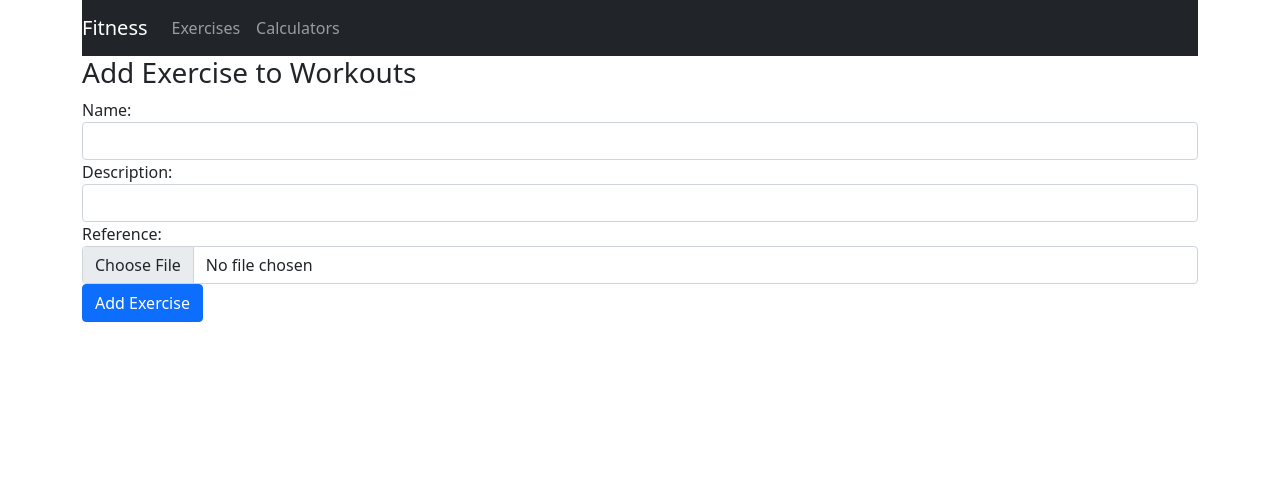
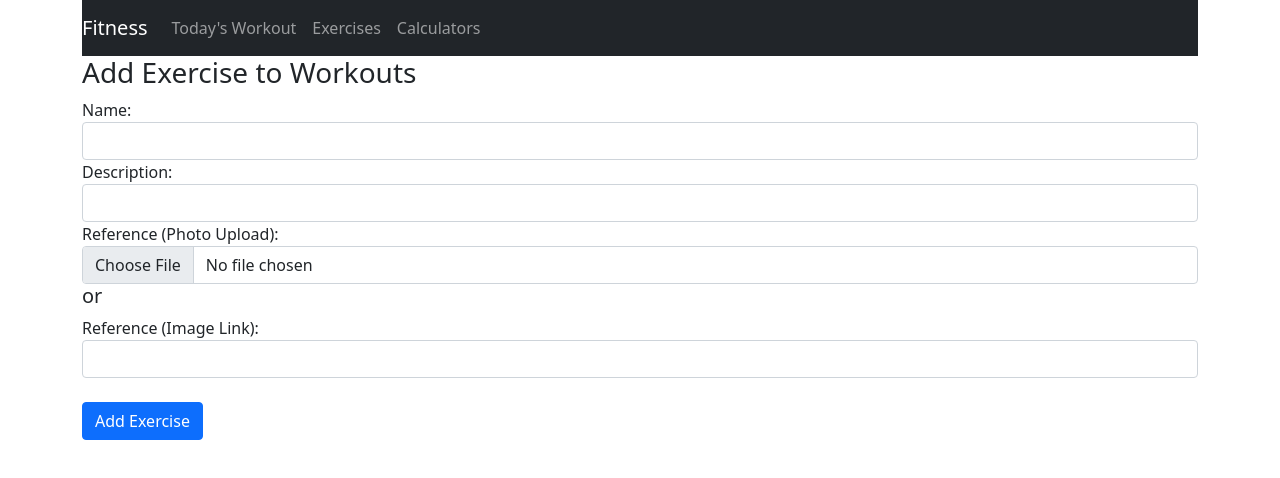
Before and after one commit to ohch00/fitness, a React (Create React App) app in the folder client/: page /add in a window 1280 px wide. Shown: the top 478 px of the page. Built offline with nearby package versions, Linux system fonts and the light colour scheme; no server answers.

Commit message:
links allowed for exercise image references

```diff
--- a/client/src/components/create-exercise.js
+++ b/client/src/components/create-exercise.js
@@ -10,14 +10,16 @@ export default class CreateExercise extends Component {
 
         this.onChangeName = this.onChangeName.bind(this);
         this.onChangeDescription = this.onChangeDescription.bind(this);
-        this.onChangeReference = this.onChangeReference.bind(this);
+        this.onChangeReferencePhoto = this.onChangeReferencePhoto.bind(this);
+        this.onChangeReferenceLink = this.onChangeReferenceLink.bind(this);
         this.onSubmit = this.onSubmit.bind(this);
         this.uploadImage = this.uploadImage.bind(this);
 
         this.state = {
             name: '',
             description: '',
-            reference: undefined
+            reference: undefined,
+            isUpload: false
         }
     }
 
@@ -33,12 +35,22 @@ export default class CreateExercise extends Component {
         });
     }
 
-    onChangeReference(e) {
+    onChangeReferencePhoto(e) {
         this.setState({
-            reference: e
+            reference: e,
+            isUpload: true
         });
 
     }
+
+    onChangeReferenceLink(e) {
+        this.setState({
+            reference: e.target.value
+        });
+
+    }
+
+
 
     /* Start of image upload procedure */
     async uploadImage(file) {
@@ -56,12 +68,27 @@ export default class CreateExercise extends Component {
     async onSubmit(e){
         e.preventDefault();
 
-        let url = await this.uploadImage(this.state.reference);
+        if (this.state.isUpload){
+            let url = await this.uploadImage(this.state.reference);
+            const exercise = {
+                name: this.state.name,
+                description: this.state.description,
+                reference: url
+
+            }
+
+            console.log(exercise);
+
+            axios.post('http://localhost:3001/exercises/add', exercise)
+            .then(res => console.log(res.data));
+
+            window.location = '/exercises';
+        } else {
 
         const exercise = {
             name: this.state.name,
             description: this.state.description,
-            reference: url
+            reference: this.state.reference
 
         }
         console.log(exercise);
@@ -69,8 +96,8 @@ export default class CreateExercise extends Component {
         axios.post('http://localhost:3001/exercises/add', exercise)
         .then(res => console.log(res.data));
 
-        window.location = '/';
-    }
+        window.location = '/exercises';
+    }}
 
 render(){
     return (
@@ -89,20 +116,27 @@ render(){
         <div className="form-group">
           <label>Description: </label>
           <input  type="text"
-              required
               className="form-control"
               value={this.state.description}
               onChange={this.onChangeDescription}
               />
         </div>
         <div className="form-group">
-          <label>Reference: </label>
+          <label>Reference (Photo Upload): </label>
           <input  type="file"
-              required
               className="form-control"
-              onChange={(e) => this.onChangeReference(e.target.files[0])}
+              onChange={(e) => this.onChangeReferencePhoto(e.target.files[0])}
               />
         </div>
+        <h5> or </h5>
+        <div className="form-group">
+          <label>Reference (Image Link): </label>
+          <input  type="link"
+              className="form-control"
+              onChange={this.onChangeReferenceLink}
+              />
+        </div>
+        <br></br>
         <div className="form-group">
           <input type="button" onClick={this.onSubmit} value="Add Exercise" className="btn btn-primary" />
         </div>
--- a/client/src/components/edit-exercise.js
+++ b/client/src/components/edit-exercise.js
@@ -10,6 +10,7 @@ import { ref, uploadBytes, getDownloadURL, deleteObject, getStorage } from "fire
   const [reference, setReference] = useState('');
   const [prevRef, setPrevRef] = useState('');
   const [updatedImage, setUpdated] = useState(false);
+  const [isFile, setFile] = useState(false);
 
   const params = useParams();
 
@@ -34,9 +35,15 @@ import { ref, uploadBytes, getDownloadURL, deleteObject, getStorage } from "fire
     setDescription(e.target.value);
   }
 
-  const onChangeReference = async e => {
+  const onChangeReferenceImage = async e => {
     setReference(e);
+    setFile(true);
     setUpdated(true);
+  }
+
+  const onChangeReferenceLink = e => {
+    setReference(e.target.value);
+    setUpdated(false);
   }
 
    /* Start of image upload procedure */
@@ -92,8 +99,10 @@ const onSubmit = async e => {
       axios.post('http://localhost:3001/exercises/update/' + params.id, exercise)
       .then(res => console.log(res.data));
 
-      window.location = '/';
+      window.location = '/exercises';
   } else {
+
+    deleteImage(prevRef);
 
   const exercise = {
       name: name,
@@ -102,10 +111,10 @@ const onSubmit = async e => {
   }
   console.log(exercise);
 
-  axios.post('http://localhost:3001/exercises/update', exercise)
+  axios.post('http://localhost:3001/exercises/update/' + params.id, exercise)
   .then(res => console.log(res.data));
 
-  window.location = '/';
+  window.location = '/exercises';
 }}
 
     return (
@@ -129,12 +138,31 @@ const onSubmit = async e => {
               />
         </div>
         <div className="form-group">
-          <label>Reference: </label>
+          <label>Reference (Image Upload): </label>
           <input  type="file"
               className="form-control"
-              onChange={(e) => onChangeReference(e.target.files[0])}
+              onChange={(e) => onChangeReferenceImage(e.target.files[0])}
               />
         </div>
+        {!isFile &&
+        <div className="form-group">
+          <label>Reference (Image Link): </label>
+          <input  type="url"
+            value={reference}
+              className="form-control"
+              onChange={(e) => onChangeReferenceLink(e)}
+              />
+        </div>
+          }
+          {isFile &&
+        <div className="form-group">
+          <label>Reference (Image Link): </label>
+          <input  type="url"
+              className="form-control"
+              onChange={(e) => onChangeReferenceLink(e)}
+              />
+        </div>
+          }
         <div className="form-group">
           <input type="submit" value="Edit Exercise" className="btn btn-primary" />
         </div>
--- a/client/src/components/navbar.js
+++ b/client/src/components/navbar.js
@@ -9,6 +9,9 @@ export class Navbar extends Component {
         <Link to="/" className="navbar-brand">Fitness</Link>
         <div className="collpase navbar-collapse">
         <ul className="navbar-nav mr-auto">
+        <li className="navbar-item">
+          <Link to="/exercises" className="nav-link">Today's Workout</Link>
+          </li>
           <li className="navbar-item">
           <Link to="/exercises" className="nav-link">Exercises</Link>
           </li>
--- a/client/src/views/calculators.js
+++ b/client/src/views/calculators.js
@@ -16,8 +16,8 @@ const Calculators = props => {
             setCalculated("No additional weight gained.");
         } else {
             var gained = excess/3500;
-            var rounded = Math.round(gained * 100) / 100;
-            setCalculated(rounded.toString() + ' pounds');
+            var rounded = Math.round(gained * 1000) / 1000;
+            setCalculated('You gained ' + rounded.toString() + ' pounds.');
         }
     }
 
--- a/client/src/views/exercises-list.js
+++ b/client/src/views/exercises-list.js
@@ -89,7 +89,7 @@ export default class ExercisesList extends Component{
             <tr>
               <th>Name</th>
               <th>Description</th>
-              <th>Reference</th>
+              <th>Reference Picture</th>
               <th>Actions</th>
             </tr>
           </thead>
```
Also changed, not shown: client/src/styles/home.css (added), client/src/views/workout-list.js (added).
